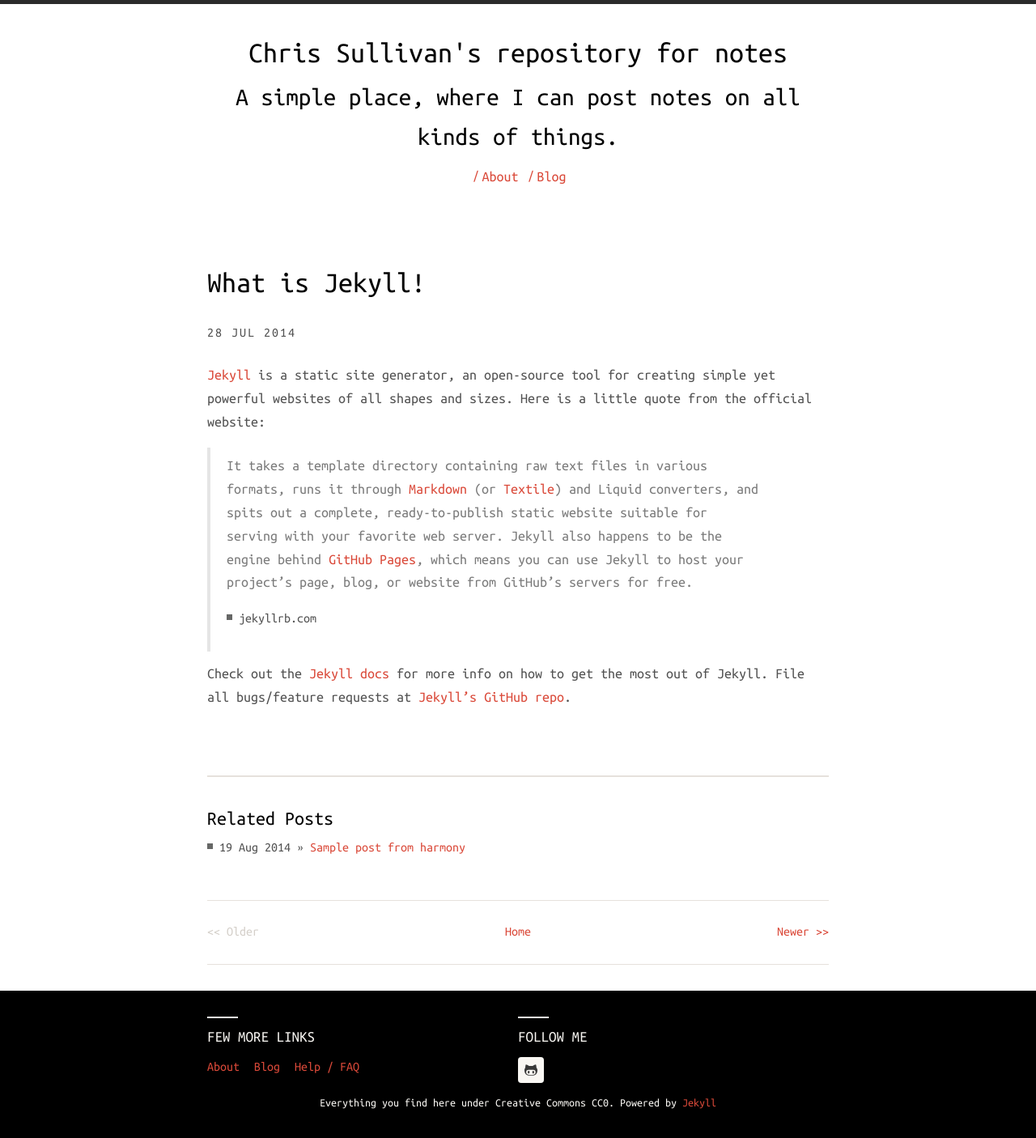
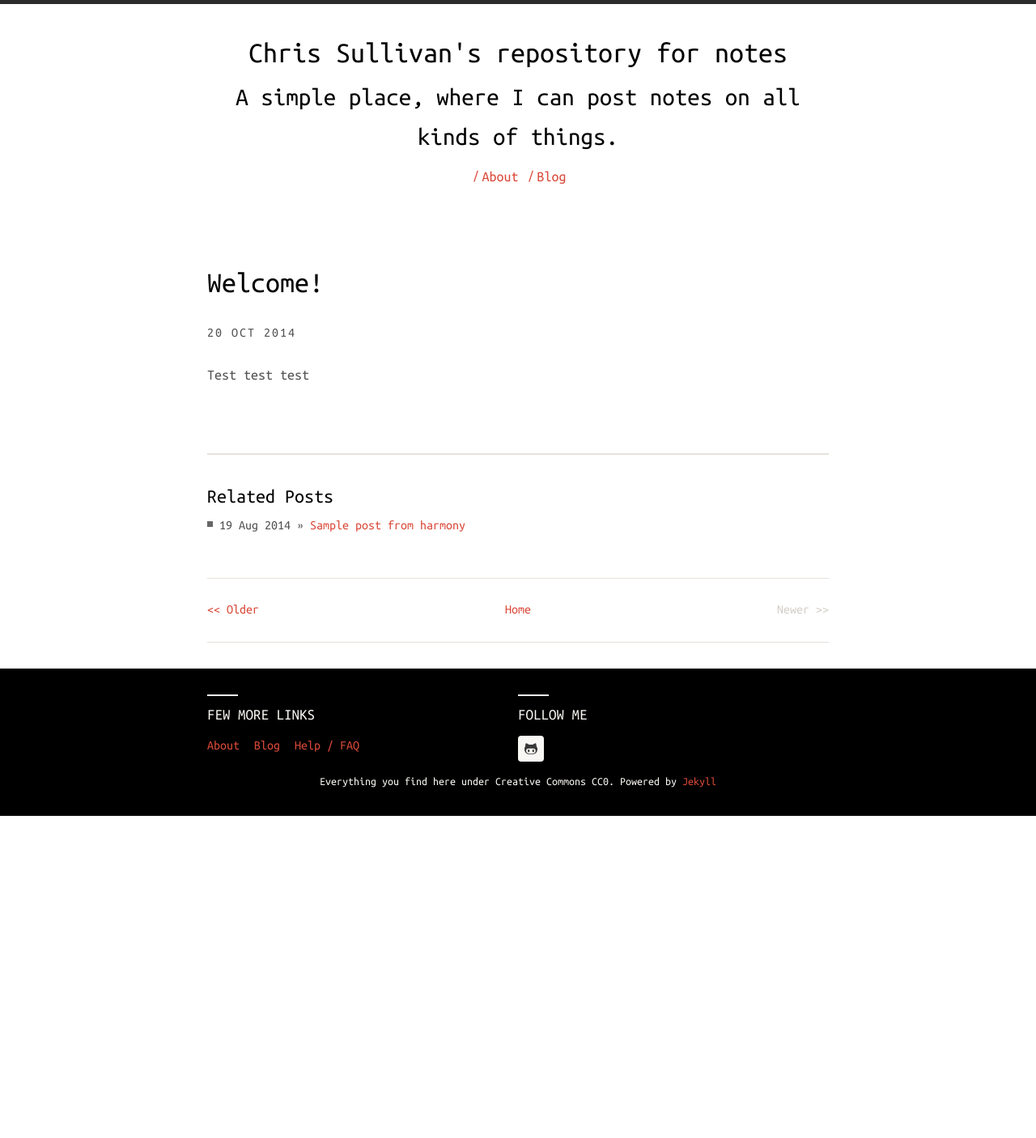
Before and after one commit to csullivan/csullivan.github.io, a Jekyll site: the page built from _posts/2014-07-28-welcome-to-jekyll.markdown, in a window 1280 px wide. Shown: the whole page at 81% size. Built offline with Jekyll 4.4.1, drawn with Linux system fonts in a browser that asks for light colours; nearby versions of some CDN libraries; after the commit the page ends 1008 px from its top, so only the background shows below that.

Commit message:
Incremental Update

```diff
--- a/_posts/2014-07-28-welcome-to-jekyll.markdown
+++ b/_posts/2014-07-28-welcome-to-jekyll.markdown
@@ -1,21 +1,10 @@
 ---
 layout: post
-title:  "What is Jekyll!"
-date:   2014-07-28 22:48:45
-description: Jekyll is a static site generator, an open-source tool for creating simple yet powerful websites of all shapes and sizes.
+title:  "Welcome!"
+date:   2014-10-20 23:40:45
+description: Emacs + Git + GitHub.io + Jekyll = Website from the terminal.
 categories:
 - blog
 ---
 
-[Jekyll][jekyll] is a static site generator, an open-source tool for creating simple yet powerful websites of all shapes and sizes. Here is a little quote from the official website:
-
-> It takes a template directory containing raw text files in various formats, runs it through [Markdown][markdown] (or [Textile][textile]) and Liquid converters, and spits out a complete, ready-to-publish static website suitable for serving with your favorite web server. Jekyll also happens to be the engine behind [GitHub Pages][github-pages], which means you can use Jekyll to host your project’s page, blog, or website from GitHub’s servers for free.
-> - jekyllrb.com
-
-Check out the [Jekyll docs][jekyll] for more info on how to get the most out of Jekyll. File all bugs/feature requests at [Jekyll's GitHub repo][jekyll-gh].
-
-[jekyll-gh]: https://github.com/mojombo/jekyll
-[jekyll]:    http://jekyllrb.com
-[markdown]: http://daringfireball.net/projects/markdown/
-[textile]: http://redcloth.org/textile
-[github-pages]: http://pages.github.com/
+Test test test
```
